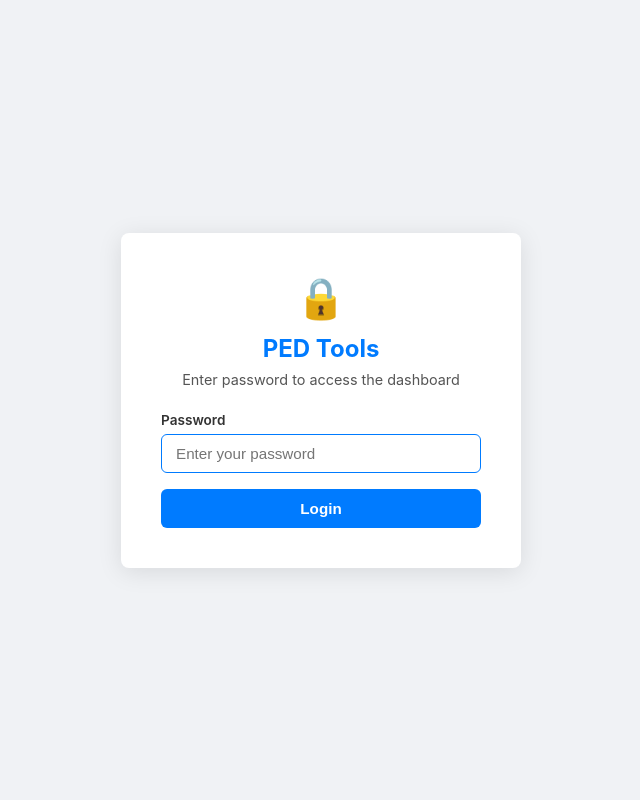
After one commit to iamjpsonkar/JaySoft-PEDtool, a Flask app: template templates/login.html in a window 1280 px wide. The commit adds this page. Shown: the whole page, without its empty margins (319-959 px from the left). Run offline with Flask 3, Linux system fonts and the light colour scheme; the template is opened without the code that fills it, so the values that code supplies are empty.

Commit message:
Add session-based login to protect all pages and APIs
- Login page at /login with password form
- Session-based auth for UI pages (cookie)
- Bearer token auth still works for API calls
- Both PED_UI_PASSWORD and PED_API_TOKEN accepted as password
- All UI routes (/, /proxy/, /proxy/helper) require login
- All API routes accept session OR Bearer token
- /health and /login are always accessible (no auth)
- Logout link added to all page navbars
- Set PED_UI_PASSWORD in .env to enable (empty = no login)

Co-Authored-By: Claude Opus 4.6 (1M context) <noreply@anthropic.com>

```diff
--- a/pedapp.py
+++ b/pedapp.py
@@ -25,7 +25,7 @@ load_dotenv(os.path.join(_BASE_DIR, ".env"))
 
 from Crypto.Cipher import AES
 from Crypto.Util.Padding import pad, unpad
-from flask import Flask, Response, g, jsonify, render_template, request
+from flask import Flask, Response, g, jsonify, redirect, render_template, request, session, url_for
 from simpleeval import EvalWithCompoundTypes
 
 import requests as http_requests
@@ -48,8 +48,10 @@ ALLOWED_PROXY_DOMAINS = [
 DEBUG = os.environ.get("PED_DEBUG", "false").lower() == "true"
 FORWARD_TIMEOUT = int(os.environ.get("PED_FORWARD_TIMEOUT", "30"))
 REQUEST_HISTORY_LIMIT = int(os.environ.get("PED_HISTORY_LIMIT", "100"))
+UI_PASSWORD = os.environ.get("PED_UI_PASSWORD", "")  # empty = no login required
 
 app = Flask(__name__)
+app.secret_key = os.environ.get("PED_SECRET_KEY", "ped-tools-default-secret-change-me")
 
 # ---------------------------------------------------------------------------
 # Logging
@@ -480,17 +482,46 @@ def log_access(f):
     return decorated
 
 
+def _is_authenticated() -> bool:
+    """Check if the current request is authenticated via session or Bearer token."""
+    # No password set = everything open
+    if not UI_PASSWORD and not API_TOKEN:
+        return True
+    # Session-based auth (UI)
+    if session.get("authenticated"):
+        return True
+    # Bearer token auth (API)
+    if API_TOKEN:
+        auth = request.headers.get("Authorization", "")
+        if auth == f"Bearer {API_TOKEN}":
+            return True
+    return False
+
+
 def require_auth(f):
-    """Simple Bearer-token gate. Skipped when API_TOKEN is empty."""
+    """Gate that checks session cookie OR Bearer token."""
 
     @wraps(f)
     def decorated(*args, **kwargs):
-        if not API_TOKEN:
+        if _is_authenticated():
             return f(*args, **kwargs)
-        auth = request.headers.get("Authorization", "")
-        if auth != f"Bearer {API_TOKEN}":
+        # For API requests, return 401 JSON
+        if request.is_json or request.headers.get("Accept") == "application/json":
             return jsonify({"error": "Unauthorized"}), 401
-        return f(*args, **kwargs)
+        # For browser requests, redirect to login
+        return redirect(url_for("login_page", next=request.path))
+
+    return decorated
+
+
+def require_login(f):
+    """Gate for UI pages — redirects to login if not authenticated."""
+
+    @wraps(f)
+    def decorated(*args, **kwargs):
+        if _is_authenticated():
+            return f(*args, **kwargs)
+        return redirect(url_for("login_page", next=request.path))
 
     return decorated
 
@@ -985,6 +1016,46 @@ def _resolve_iv(value: str) -> str:
 
 
 # ---------------------------------------------------------------------------
+# Routes — Login / Logout
+# ---------------------------------------------------------------------------
+
+
+@app.route("/login", methods=["GET", "POST"])
+def login_page():
+    """Login page. GET shows form, POST validates password."""
+    # If no password set, no login needed
+    if not UI_PASSWORD and not API_TOKEN:
+        return redirect(url_for("index"))
+
+    if request.method == "POST":
+        password = request.form.get("password", "")
+        # Accept UI_PASSWORD or API_TOKEN as valid password
+        valid = False
+        if UI_PASSWORD and password == UI_PASSWORD:
+            valid = True
+        if API_TOKEN and password == API_TOKEN:
+            valid = True
+        if valid:
+            session["authenticated"] = True
+            session.permanent = True
+            next_url = request.args.get("next", "/")
+            logger.info("[AUTH] Login successful from %s", request.remote_addr)
+            return redirect(next_url)
+        else:
+            logger.warning("[AUTH] Failed login attempt from %s", request.remote_addr)
+            return render_template("login.html", error="Invalid password"), 401
+
+    return render_template("login.html", error=None)
+
+
+@app.route("/logout")
+def logout():
+    session.clear()
+    logger.info("[AUTH] Logout from %s", request.remote_addr)
+    return redirect(url_for("login_page"))
+
+
+# ---------------------------------------------------------------------------
 # Routes — Health Check
 # ---------------------------------------------------------------------------
 
@@ -1016,6 +1087,7 @@ def health_check():
 
 @app.route("/")
 @log_access
+@require_login
 def index():
     return render_template("index.html")
 
@@ -1581,12 +1653,14 @@ def proxy_request(identifier, endpoint):
 
 @app.route("/proxy/helper")
 @log_access
+@require_login
 def proxy_helper():
     return render_template("proxy_helper.html")
 
 
 @app.route("/proxy/")
 @log_access
+@require_login
 def proxy_server_page():
     return render_template("proxy_server.html")
 
--- a/templates/index.html
+++ b/templates/index.html
@@ -132,6 +132,7 @@
         <h1>PED Tools</h1>
         <a href="/proxy/">Proxy Server</a>
         <a href="/proxy/helper">Docs</a>
+        <a href="/logout" style="margin-left:auto;opacity:0.8;">Logout</a>
     </div>
 
     <div class="toolbar">
--- /dev/null
+++ b/templates/login.html
@@ -0,0 +1,89 @@
+<!DOCTYPE html>
+<html lang="en">
+<head>
+    <meta charset="UTF-8" />
+    <meta name="viewport" content="width=device-width, initial-scale=1.0" />
+    <title>PED Tools | Login</title>
+    <style>
+        :root {
+            --blue: #007bff;
+            --blue-dark: #0056b3;
+            --red: #dc3545;
+            --gray-bg: #f0f2f5;
+            --gray-border: #d1d5db;
+            --gray-text: #555;
+            --white: #fff;
+            --radius: 8px;
+            --font: -apple-system, BlinkMacSystemFont, "Segoe UI", Roboto, sans-serif;
+        }
+        *, *::before, *::after { box-sizing: border-box; }
+        html, body { height: 100%; margin: 0; }
+        body {
+            font-family: var(--font); background: var(--gray-bg); color: #333;
+            display: flex; align-items: center; justify-content: center;
+        }
+        .login-card {
+            background: var(--white); border-radius: var(--radius);
+            box-shadow: 0 4px 24px rgba(0,0,0,0.1); padding: 40px;
+            width: 100%; max-width: 400px; text-align: center;
+        }
+        .login-card h1 {
+            margin: 0 0 8px; font-size: 1.5rem; color: var(--blue);
+        }
+        .login-card p {
+            margin: 0 0 24px; font-size: 0.9rem; color: var(--gray-text);
+        }
+        .field { margin-bottom: 16px; text-align: left; }
+        .field label {
+            display: block; font-weight: 600; margin-bottom: 6px;
+            font-size: 0.85rem;
+        }
+        .field input {
+            width: 100%; padding: 10px 14px; border: 1px solid var(--gray-border);
+            border-radius: 6px; font-size: 0.95rem; transition: border-color 0.2s;
+        }
+        .field input:focus { outline: none; border-color: var(--blue); }
+        .btn {
+            width: 100%; padding: 11px; border: none; border-radius: 6px;
+            font-size: 0.95rem; font-weight: 600; cursor: pointer;
+            color: var(--white); background: var(--blue);
+            transition: background 0.2s;
+        }
+        .btn:hover { background: var(--blue-dark); }
+        .error {
+            background: #fde8e8; color: var(--red); padding: 10px 14px;
+            border-radius: 6px; font-size: 0.85rem; margin-bottom: 16px;
+            border: 1px solid #f5c6cb;
+        }
+        .lock-icon { font-size: 2.5rem; margin-bottom: 12px; }
+    </style>
+</head>
+<body>
+    <div class="login-card">
+        <div class="lock-icon">&#128274;</div>
+        <h1>PED Tools</h1>
+        <p>Enter password to access the dashboard</p>
+
+        {% if error %}
+        <div class="error">{{ error }}</div>
+        {% endif %}
+
+        <form method="POST">
+            <div class="field">
+                <label for="password">Password</label>
+                <input type="password" id="password" name="password"
+                       placeholder="Enter your password" autofocus required />
+            </div>
+            <button type="submit" class="btn">Login</button>
+        </form>
+    </div>
+
+    <script>
+    document.querySelector('form').addEventListener('submit', function(e) {
+        var btn = this.querySelector('.btn');
+        btn.textContent = 'Logging in...';
+        btn.disabled = true;
+    });
+    </script>
+</body>
+</html>
--- a/templates/proxy_helper.html
+++ b/templates/proxy_helper.html
@@ -145,6 +145,7 @@
         <h1>API Documentation</h1>
         <a href="/proxy/">Mock Builder</a>
         <a href="/">Home</a>
+        <a href="/logout" style="margin-left:auto;opacity:0.8;">Logout</a>
     </div>
 
     <div class="page">
--- a/templates/proxy_server.html
+++ b/templates/proxy_server.html
@@ -333,6 +333,7 @@
         <h1>Proxy Server &amp; Mock Builder</h1>
         <a href="/proxy/helper">Documentation</a>
         <a href="/">Home</a>
+        <a href="/logout" style="margin-left:auto;opacity:0.8;">Logout</a>
     </div>
 
     <!-- Health & Rate Limit Status Bar -->
```
